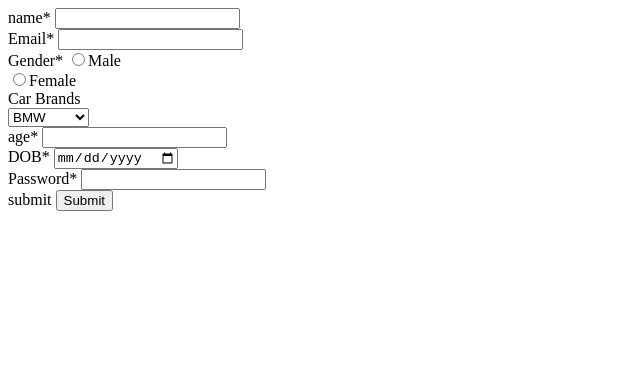
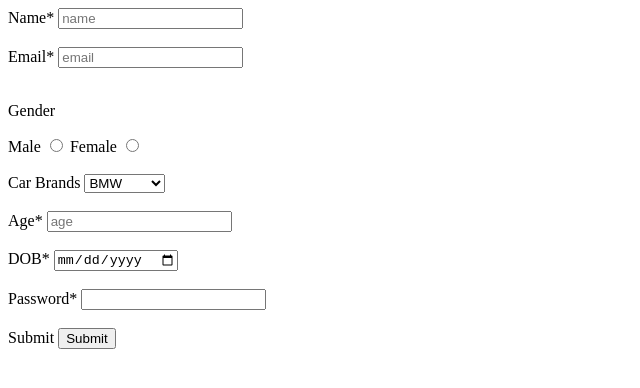
Before and after one commit to acciojob/signup-form-car-govind2611, a website: page main.html in a window 1280 px wide. Shown: the whole page, without its empty margins (0-640 px from the left). Drawn offline with Linux system fonts and the light colour scheme.

Commit message:
created a submission

```diff
--- a/main.html
+++ b/main.html
@@ -7,43 +7,48 @@
 </head>
 
 <body>
-	<form method="post">
-		<div>
-			<label for="name">name*</label>
-	        <input type="url" name=name id="name">
-		</div>
-		<div>
+	<form action ="submit.html"method="post">
+
+			<label for="name">Name*</label>
+	        <input type="text" placeholder="name" id="name" required>
+	</br> </br>
+
 			<label for="email">Email*</label>
-        <input type="email" required id="email">
-		</div>
-		<div>
-			<label for="gender">Gender*</label>
-        <input type="radio" name="gender" required id="gender">Male
-		</div>
-		<div>
-			 <input type="radio" name="gender" required id="gender">Female
-		</br><label for="car" >Car Brands</label>
-		</div>
+        <input type="email" placeholder="email" id="email" required>
+	</br> </br>
 
-		<select id="car">
-              <option value="volvo">BMW</option>
-              <option value="saab">Audi</option>
-              <option value="mercedes">Mercedez</option>
-            </select>
-		<div>
-			<label for="age" >age*</label>
-        <input type="age" required id="age">
-		</div>
-		<div>
-			<label for="dob">DOB*</label>
+		<p>Gender</p>
+		<label for="gender">Male</label>
+        <input type="radio" name="gender" value="male" required id="male">
+		<label for="gender">Female</label>
+        <input type="radio" name="gender" value="female" required id="female">
+		</br> </br>
+
+		<label for="cars" >Car Brands</label>
+		<select id="car" name="CarBrands"></br>
+              <option value="BMW">BMW</option>
+              <option value="Audi">Audi</option>
+              <option value="Mercedez">Mercedez</option>
+        </select>
+		</br> </br>
+
+
+		<label for="age" >Age*</label>
+        <input type="number" placeholder="age" required id="age">
+		</br> </br>
+
+
+		<label for="dob">DOB*</label>
         <input type="date" required id="dob" >
-		</div>
-		<div>
+		</br> </br>
+
+
 			<label for="password">Password*</label>
         <input type="password" required id="password">
-		</div>
-		<div>
-			<label for="submit">submit</label>
+		</br> </br>
+
+
+		<label for="submit">Submit</label>
         <button type="submit">Submit</button>
 		</div>
 
```
